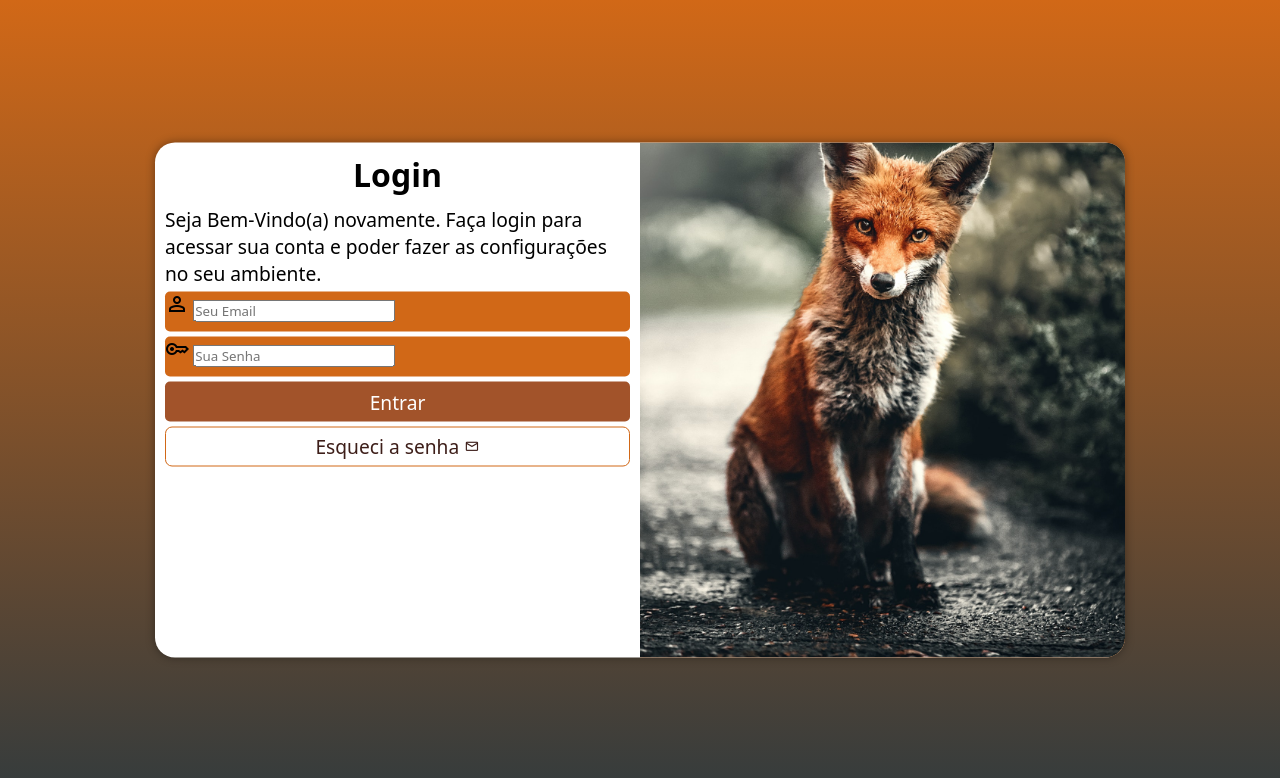
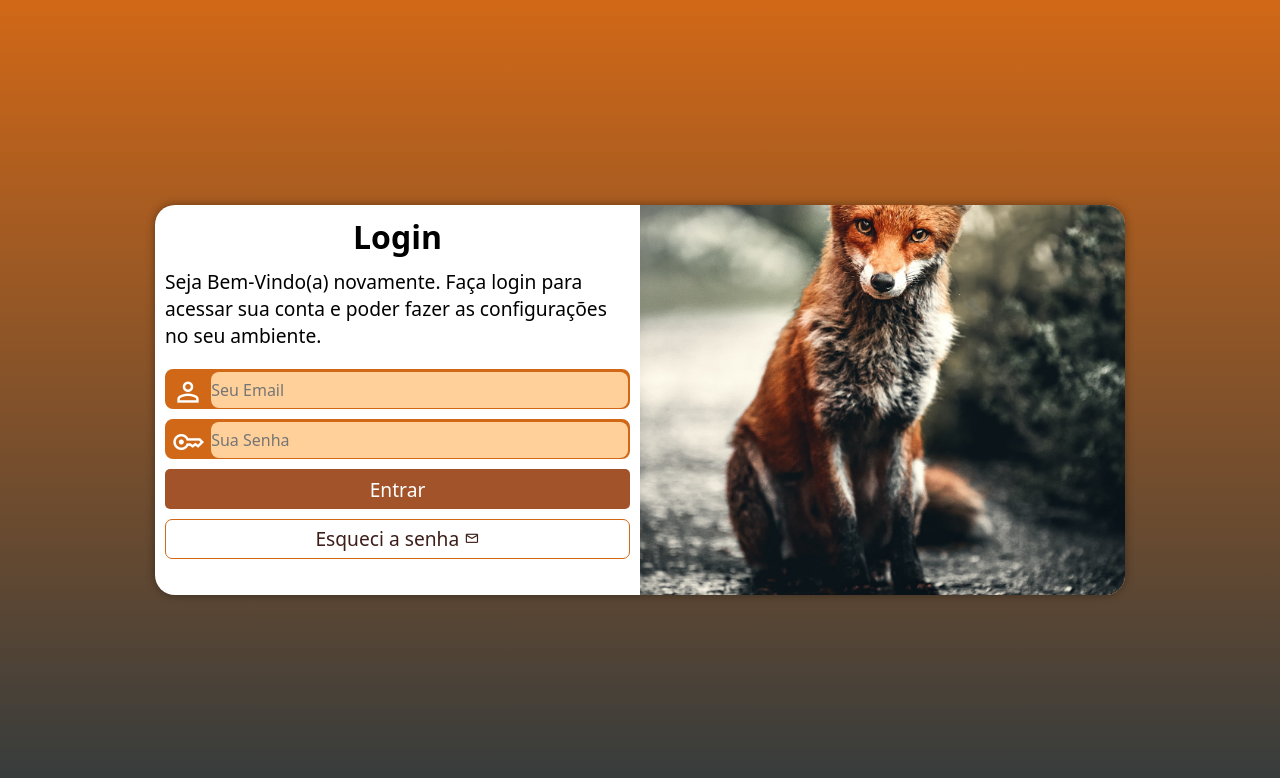
Before and after one commit to JoaoVitorDomingos/projeto-login, a plain HTML site: page index.html in a window 1280 px wide. Drawn offline with nearby package versions, Linux system fonts and the light colour scheme.

Commit message:
finalizado projeto login

```diff
--- a/estilos/media-query.css
+++ b/estilos/media-query.css
@@ -1,5 +1,6 @@
 @charset "UTF-8";
 
+/* Configurações Tablet's */
 @media screen and (min-width: 768px) and (max-width: 992px) {
 
     body {
@@ -8,6 +9,7 @@
 
     section#login {
         width: 85vw;
+        height: 280px;
     }
 
     section#login > div#imagem {
@@ -23,6 +25,7 @@
 
 }
 
+/* Configurações PC e Telas Grander */
 @media screen and (min-width: 992px) {
 
     body {
@@ -31,6 +34,7 @@
 
     section#login {
         width: 970px;
+        height: 390px;
     }
 
     section#login > div#imagem {
@@ -50,5 +54,19 @@
 
     div#formulario > p {
         font-size: 1.2em;
+
+        margin-bottom: 20px;
+    }
+
+    form > div.campo {
+        margin: 10px 0px;
+    }
+
+    div.campo > input {
+        transform: translateY(-12px);
+    }
+
+    form > input[type=submit] {
+        margin-bottom: 10px;
     }
 }
--- a/estilos/style.css
+++ b/estilos/style.css
@@ -36,17 +36,17 @@ section#login {
     position: absolute;
     top: 50%;
     left: 50%;
-    transform: translate(-50%, -50%);
     overflow: hidden;
 
     background-color: white;
 
     width: 250px;
-    height: 515px;
+    height: 495px;
 
     border-radius: 20px;
     box-shadow: 0px 0px 10px rgba(0, 0, 0, 0.39);
 
+    transform: translate(-50%, -50%);
     transition: width .4s, height .4s;
     transition-timing-function: ease;
 }
@@ -84,13 +84,46 @@ form > div.campo {
     width: 100%;
     height: 40px;
 
-    border-radius: 5px;
+    border: 2px solid #D16817;
+    border-radius: 8px;
 
     margin: 5px 0px;
 }
 
 div.campo > label {
     display: none;
+}
+
+div.campo > span {
+    color: white;
+
+    /* background-color: black; */
+
+    font-size: 2em;
+
+    width: 40px;
+
+    padding: 5px;
+}
+
+div.campo > input {
+    background-color: #FFD09A;
+
+    font-size: 1em;
+
+    width: calc(100% - 44.5px);
+    height: 100%;
+
+    border: 0px;
+    border-radius: 8px;
+
+    transform: translateY(-13px);
+}
+
+div.campo > input:focus-within {
+    background-color: white;
+
+    border: none;
 }
 
 form > input[type=submit] {
```
